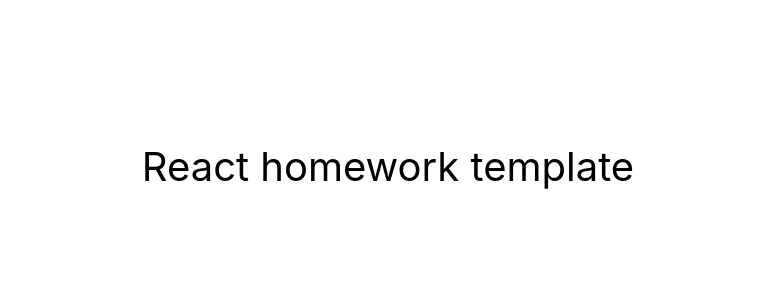
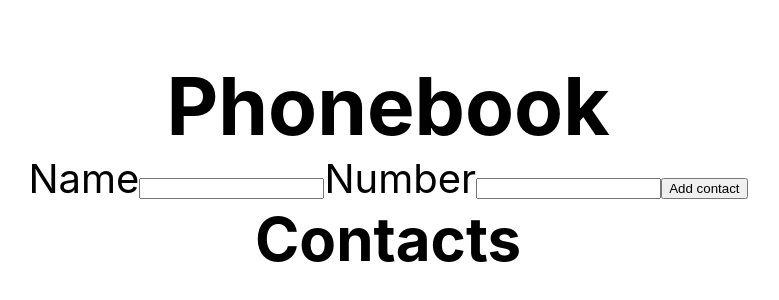
Before and after one commit to Psycameron/goit-react-hw-02-phonebook, a React (Create React App) app: page / in a window 1280 px wide. Shown: the part 234-534 px from the top of the page, without its empty margins (252-1031 px from the left). Built offline with nearby package versions, Linux system fonts and the light colour scheme.

Commit message:
Add form in App

```diff
--- a/src/components/App.jsx
+++ b/src/components/App.jsx
@@ -1,16 +1,70 @@
-export const App = () => {
+import React, { Component } from 'react';
+
+class App extends Component {
+  state = {
+    contacts: [],
+    filter: '',
+    name: '',
+    number: '',
+  };
+
+  handleChange = e => {
+    const { name, value } = e.currentTarget;
+
+    this.setState({ [name]: value });
+  };
+
+  handleSubmit = e => {
+    console.log(this.state);
+    e.preventDefault();
+  };
+
+  render() {
     return (
       <div
         style={{
           height: '100vh',
           display: 'flex',
+          flexDirection: 'column',
           justifyContent: 'center',
           alignItems: 'center',
           fontSize: 40,
-        color: '#010101'
+          color: '#010101',
         }}
       >
-      React homework template
+        <h1>Phonebook</h1>
+        <form onSubmit={this.handleSubmit}>
+          <label>
+            Name
+            <input
+              type="text"
+              name="name"
+              pattern="^[a-zA-Zа-яА-Я]+(([' -][a-zA-Zа-яА-Я ])?[a-zA-Zа-яА-Я]*)*$"
+              title="Name may contain only letters, apostrophe, dash and spaces. For example Adrian, Jacob Mercer, Charles de Batz de Castelmore d'Artagnan"
+              required
+              value={this.state.name}
+              onChange={this.handleChange}
+            />
+          </label>
+          <label>
+            Number
+            <input
+              type="tel"
+              name="number"
+              pattern="\+?\d{1,4}?[-.\s]?\(?\d{1,3}?\)?[-.\s]?\d{1,4}[-.\s]?\d{1,4}[-.\s]?\d{1,9}"
+              title="Phone number must be digits and can contain spaces, dashes, parentheses and can start with +"
+              required
+              value={this.state.number}
+              onChange={this.handleChange}
+            />
+          </label>
+          <button type="submit">Add contact</button>
+        </form>
+        <h2>Contacts</h2>
+        <ul></ul>
       </div>
     );
-};
+  }
+}
+
+export default App;
--- a/src/index.css
+++ b/src/index.css
@@ -13,3 +13,25 @@ code {
   font-family: source-code-pro, Menlo, Monaco, Consolas, 'Courier New',
     monospace;
 }
+
+* {
+  box-sizing: border-box;
+}
+
+h1,
+h2,
+h3,
+h4,
+h5,
+h6,
+p,
+li {
+  margin: 0;
+  padding: 0;
+}
+
+ul {
+  padding: 0;
+  margin: 0;
+  list-style: none;
+}
--- a/src/index.js
+++ b/src/index.js
@@ -1,6 +1,6 @@
 import React from 'react';
 import ReactDOM from 'react-dom/client';
-import { App } from 'components/App';
+import App from 'components/App';
 import './index.css';
 
 ReactDOM.createRoot(document.getElementById('root')).render(
```
Also changed, not shown: 1 other file (tests, documents, lock files or other folders). Lines whose indentation alone changed are shown as unchanged.
